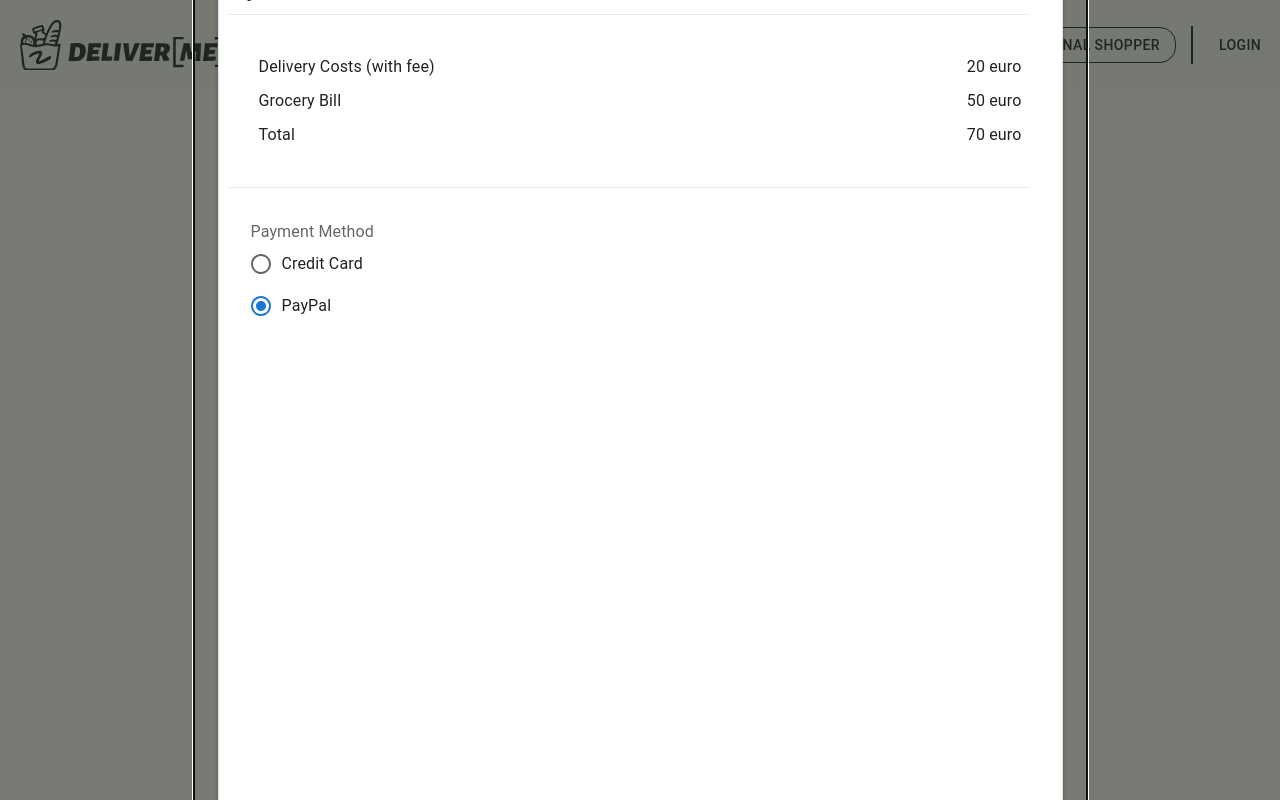
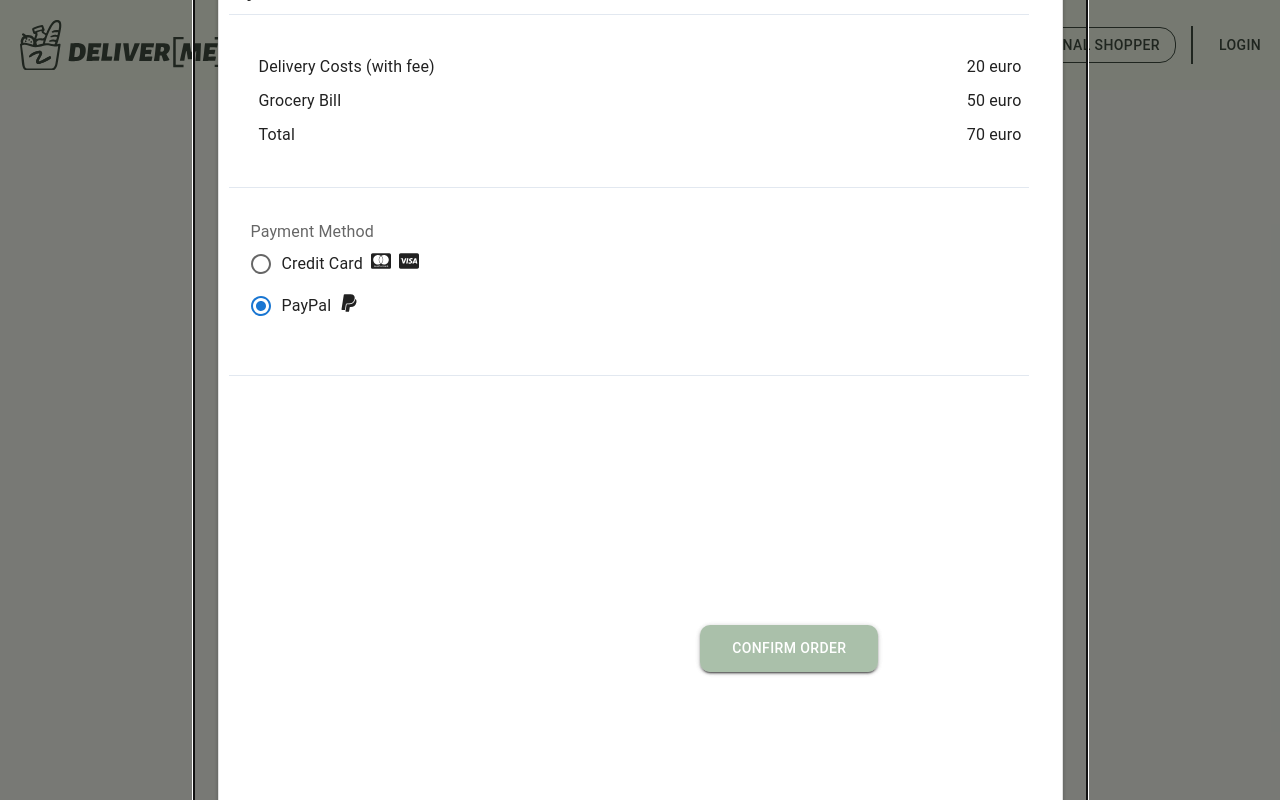
Before and after one commit to ebinm/DeliverMe, a React (Create React App) app in the folder frontend/: page /checkout in a window 1280 px wide. Built offline with nearby package versions, Linux system fonts and the light colour scheme; no server answers.

Commit message:
confirm order

```diff
--- a/frontend/src/components/payprovider/CheckoutPage.jsx
+++ b/frontend/src/components/payprovider/CheckoutPage.jsx
@@ -1,5 +1,6 @@
 import React, { useState } from 'react';
 import Typography from '@mui/material/Typography';
+import  Button  from '@mui/material/Button';
 import Container from '@mui/material/Container';
 import Paper from '@mui/material/Paper';
 import { createTheme, ThemeProvider } from '@mui/material/styles';
@@ -25,7 +26,6 @@ const modalStyle = {
   justifyContent: 'center',
 };
 
-
 const lineStyle = {
   borderBottom: '1px solid #E2E8F0',
   width: '95%',
@@ -43,19 +43,53 @@ const rowStyle = {
   marginBottom: '10px',
 };
 
-
 const CheckoutPage = () => {
   const [open, setOpen] = useState(true);
 
   const handleClose = () => {
     setOpen(false);
   };
+  const handleCancel = () => {
+    // Handle cancel order
+    console.log('Order canceled');
+  };
+
+  const handleConfirm = () => {
+    // Handle confirm order
+    console.log('Order confirmed');
+  };
+
+  const buttonContainerStyle = {
+    display: 'flex',
+    justifyContent: 'space-between',
+  };
+
+  const confirmButtonStyle = {
+    position: 'absolute',
+    left: '54.72%',
+    right: '31.39%',
+    top: '78.12%',
+    bottom: '16.04%',
+    background: '#AAC0AA',
+    borderRadius: '10px',
+  };
+
+  const cancelButtonStyle = {
+    position: 'absolute',
+    left: '54.72%',
+    right: '31.39%',
+    top: '78.12%',
+    bottom: '16.04%',
+    background: 'white',
+    color: '#4A5568',
+    borderRadius: '10px',
+  };
 
   return (
     <Modal open={open} onClose={handleClose} style={modalStyle}>
       <div>
         <ThemeProvider theme={theme}>
-          <Container >
+          <Container>
             <Paper variant="outlined" sx={containerStyle}>
               <div>
                 <Typography component="h1" variant="h5" align="left">
@@ -78,7 +112,16 @@ const CheckoutPage = () => {
                 </div>
               </div>
               <div style={lineStyle} />
-              <PaymentForm contentStyle={contentStyle} />
+              <PaymentForm  />
+              <div style={lineStyle} />
+              <div style={buttonContainerStyle}>
+  <Button sx={cancelButtonStyle} variant="contained" onClick={handleCancel}>
+    Cancel
+  </Button>
+  <Button sx={confirmButtonStyle} variant="contained" color="primary" onClick={handleConfirm}>
+    Confirm Order
+  </Button>
+</div>
             </Paper>
           </Container>
         </ThemeProvider>
--- a/frontend/src/components/payprovider/PaymentForm.jsx
+++ b/frontend/src/components/payprovider/PaymentForm.jsx
@@ -1,9 +1,18 @@
 import React, { useState } from 'react';
 import Typography from '@mui/material/Typography';
-import FormControl from '@mui/material/FormControl';
-import FormLabel from '@mui/material/FormLabel';
-import { FormControlLabel, Radio, RadioGroup, TextField, Button, Box } from '@mui/material';
+import { FormControl, FormControlLabel, FormLabel, Radio, RadioGroup, Box, TextField } from '@mui/material';
 import { PayPalScriptProvider, PayPalButtons } from '@paypal/react-paypal-js';
+import { FaCcMastercard, FaCcVisa, FaPaypal } from 'react-icons/fa';
+import { styled } from '@mui/system';
+
+const IconContainer = styled(Box)({
+  display: 'flex',
+  alignItems: 'center',
+});
+
+const Icon = styled('div')(({ theme }) => ({
+  marginLeft: theme.spacing(1),
+}));
 
 const PaymentForm = () => {
   const clientId = process.env.REACT_APP_CLIENT_ID;
@@ -64,15 +73,30 @@ const PaymentForm = () => {
     backgroundColor: '#EFF3EF',
   };
 
-
   return (
-    <Box mt={4} ml={4} mr={4} mb={4}> {/* Add margin to the nested component */}
+    <Box mt={4} ml={4} mr={4} mb={4} display="flex" flexDirection="column" alignItems="stretch">
       <FormControl component="fieldset">
         <FormLabel component="legend">Payment Method</FormLabel>
         <RadioGroup value={paymentMethod} onChange={handlePaymentMethodChange}>
-          <FormControlLabel value="credit_card" control={<Radio />} label="Credit Card" />
+          <FormControlLabel
+            value="credit_card"
+            control={<Radio />}
+            label={
+              <Box display="flex" alignItems="center">
+                <Typography variant="body1">Credit Card</Typography>
+                <IconContainer>
+                  <Icon>
+                    <FaCcMastercard size={20} />
+                  </Icon>
+                  <Icon>
+                    <FaCcVisa size={20} />
+                  </Icon>
+                </IconContainer>
+              </Box>
+            }
+          />
           {paymentMethod === 'credit_card' && (
-            <div>
+            <Box display="flex" flexDirection="column" alignItems="stretch">
               <Box>
                 <Typography variant="subtitle1">Cardholder Name</Typography>
                 <TextField
@@ -123,11 +147,24 @@ const PaymentForm = () => {
                   />
                 </Box>
               </Box>
-
-            </div>
+            </Box>
           )}
-          <FormControlLabel value="paypal" control={<Radio />} label="PayPal" />
+          <FormControlLabel
+            value="paypal"
+            control={<Radio />}
+            label={
+              <Box display="flex" alignItems="center">
+                <Typography variant="body1">PayPal</Typography>
+                <IconContainer>
+                  <Icon>
+                    <FaPaypal size={20} />
+                  </Icon>
+                </IconContainer>
+              </Box>
+            }
+          />
           {paymentMethod === 'paypal' && (
+            <Box flex={1} display="flex" justifyContent="center" alignItems="center" marginTop={2}>
               <PayPalScriptProvider options={{ 'client-id': clientId }}>
                 <PayPalButtons
                   createOrder={createPayPalOrder}
@@ -135,10 +172,12 @@ const PaymentForm = () => {
                   onError={handlePaymentError}
                 />
               </PayPalScriptProvider>
+            </Box>
           )}
         </RadioGroup>
       </FormControl>
     </Box>
+
   );
 };
 
```
Lines whose indentation alone changed are shown as unchanged.
